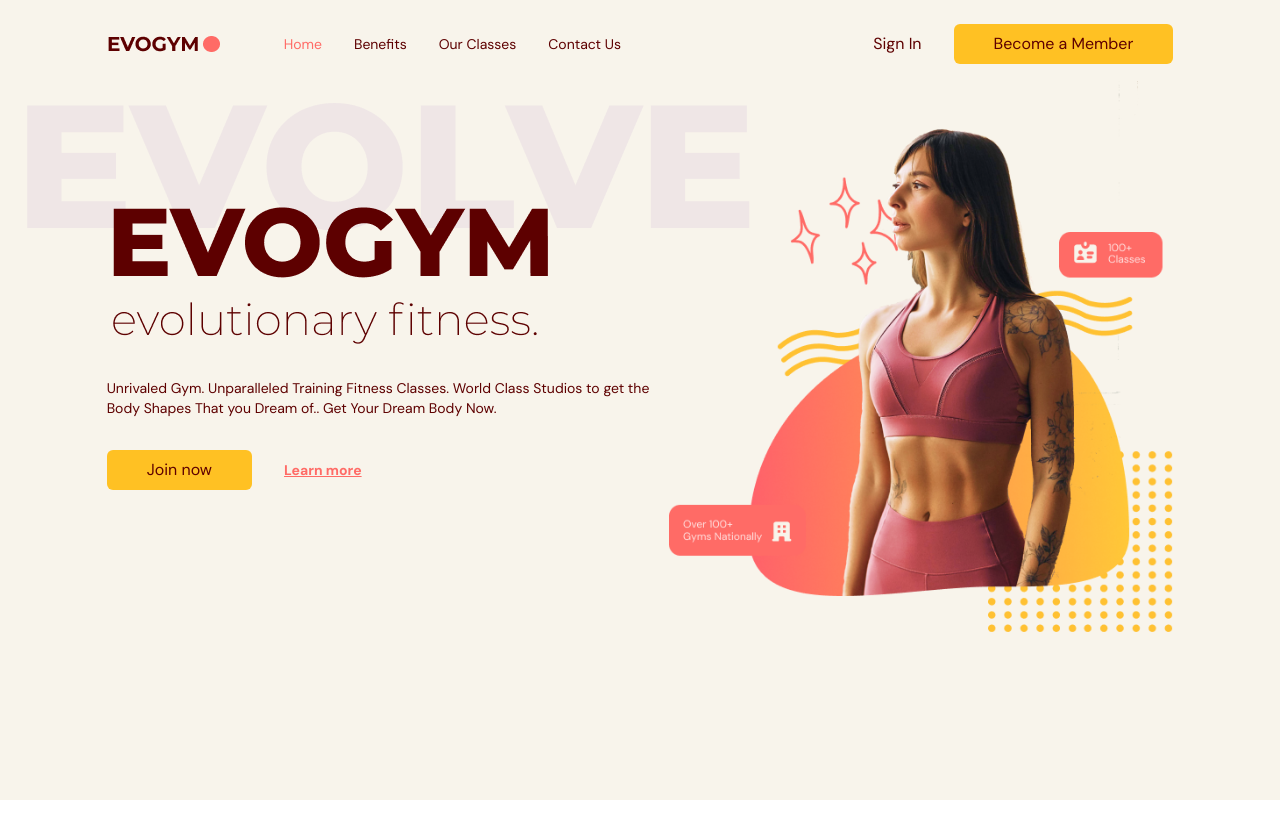
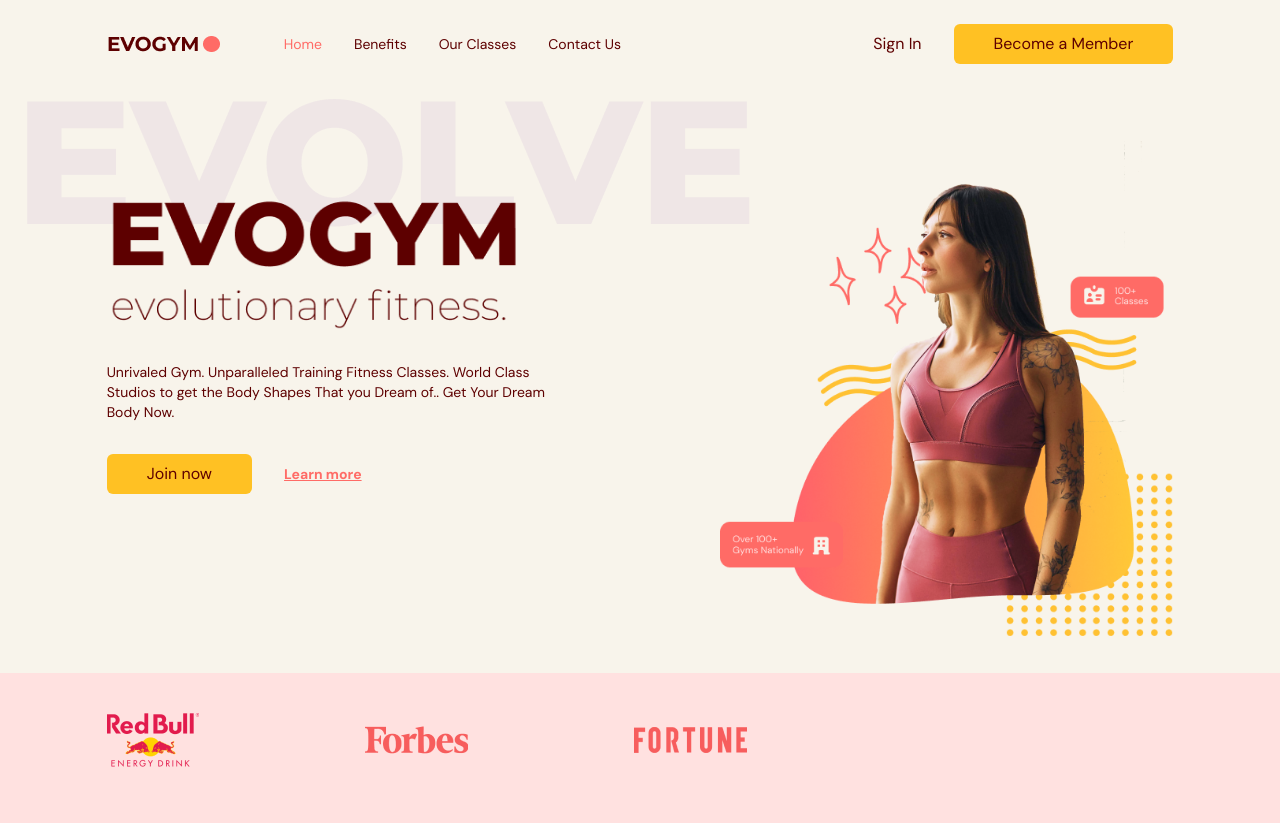
Before and after one commit to DuongMinh12/yoga_web_study, a React (Vite) app: page / in a window 1280 px wide. Before the commit the page ends 800 px from the top, so only its background shows below. Built offline with nearby package versions, Linux system fonts and the light colour scheme.

Commit message:
home screen

```diff
--- a/src/scences/home/home.tsx
+++ b/src/scences/home/home.tsx
@@ -15,7 +15,7 @@
 }
 
 const Home = ({ setSelectedPage }: Props) => {
-    const isAboveMediumScreens = useMediaQuery("(min-width: 1060pxth)");
+    const isAboveMediumScreens = useMediaQuery("(min-width: 1060px)");
     return (
         <section id="home" className="gap-16 bg-gray-20 pt-10 md:h-full md:pb-0">
             {/* image and main header */}
@@ -45,19 +45,18 @@
                     </div>
                 </div>
                 {/* image */}
-                <div>
+                <div className="flex basis-3/5 justify-center md:z-10 md:ml-40 md:mt-16 md:justify-items-end">
                     <img alt="home-pageGraphic" src={HomePageGraphic} />
                 </div>
             </div>
             {/* sponsors */}
             {isAboveMediumScreens && (
-                <div>
-                    <div>
-                        <div>
+                <div className="h-[150px] w-full bg-primary-100 py-10">
+                    <div className="mx-auto w-5/6 ">
+                        <div className="flex w-3/5 items-center justify-between gap-8">
                             <img src={SponsorRedBull} alt="redbull-sponsor" />
                             <img src={SponsorForbes} alt="forbes-sponsor" />
                             <img src={SponsorFortune} alt="fortune-sponsor" />
-
                         </div>
                     </div>
                 </div>
```
